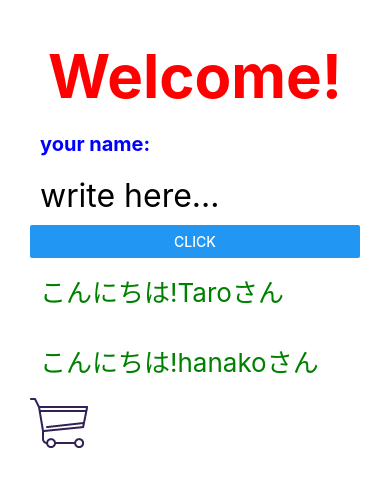
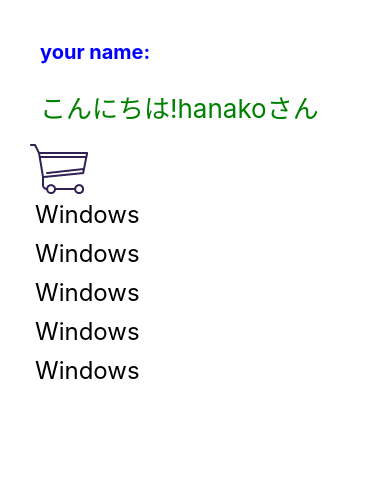
Before and after one commit to ryuzo111/react-native-study, a React Native app: screen / in a window 390 px wide. Shown: the top 486 px of the page. Built offline with nearby package versions, Linux system fonts and the light colour scheme.

Commit message:
flatListの追加

```diff
--- a/App.js
+++ b/App.js
@@ -1,44 +1,51 @@
 import React,{Component} from 'react';
-import { Image,TextInput, Button, Alert, StyleSheet, Text, View} from 'react-native';
-
+import { FlatList, StatusBar, Switch, Image,TextInput, Button, Alert, StyleSheet, Text, View} from 'react-native';
 
 export default class App extends Component {
 
-  counter = 0;
 
+  // items = [
+  //   {key:'Windows'},
+  //   {key:'Windows'},
+  //   {key:'Windows'},
+  //   {key:'Windows'},
+  //   {key:'Windows'},
+  // ]
+  items = [
+    'Windows',
+    'Windows',
+    'Windows',
+    'Windows',
+    'Windows',
+  ]
   constructor(props) {
     super(props);
-    this.state = {message :'your name:', text:''};
-    this.title = 'Welcome!';
+    StatusBar.setBarStyle('dark-content', true);
+    StatusBar.setBackgroundColor('#008080', true);
+    this.state = {
+      message :'your name:',
+      text:'',
+    };
+
   }
 
   render() {
-    let message = 'Hello World';
     return (
       <View style={styles.base}>
-        <Text style={styles.title}>
-          {this.title}
-        </Text>
         <Text style={styles.subtitle}>
           {this.state.message}
         </Text>
-        <TextInput style={styles.input} placeholder="write here..." value={this.state.text} onChangeText={this.doType}/>
-        <Button title='Click' onPress={this.doAction}></Button>
-        <Welcome name="Taro"></Welcome>
         <Welcome name="hanako"></Welcome>
         <Image source={require('./image/kart.png')}/>
+        <FlatList data={this.items} renderItem={this.getItem}></FlatList>
 
       </View>
     );
   }
 
-  doType = (text) => {
-    this.setState({text});
-  };
+  getItem = ({item}) => <Text style={styles.item}>{item}</Text>
 
-  doAction = () => {
-    this.setState({text:'', message:'Hello, ' + this.state.text + '!',});
-  }
+
 }
 
 class Welcome extends Component {
@@ -76,5 +83,9 @@ const styles = StyleSheet.create({
     padding:10,
     fontSize:32,
   },
+  item: {
+    margin:5,
+    fontSize:24,
+  },
 
 });
```
